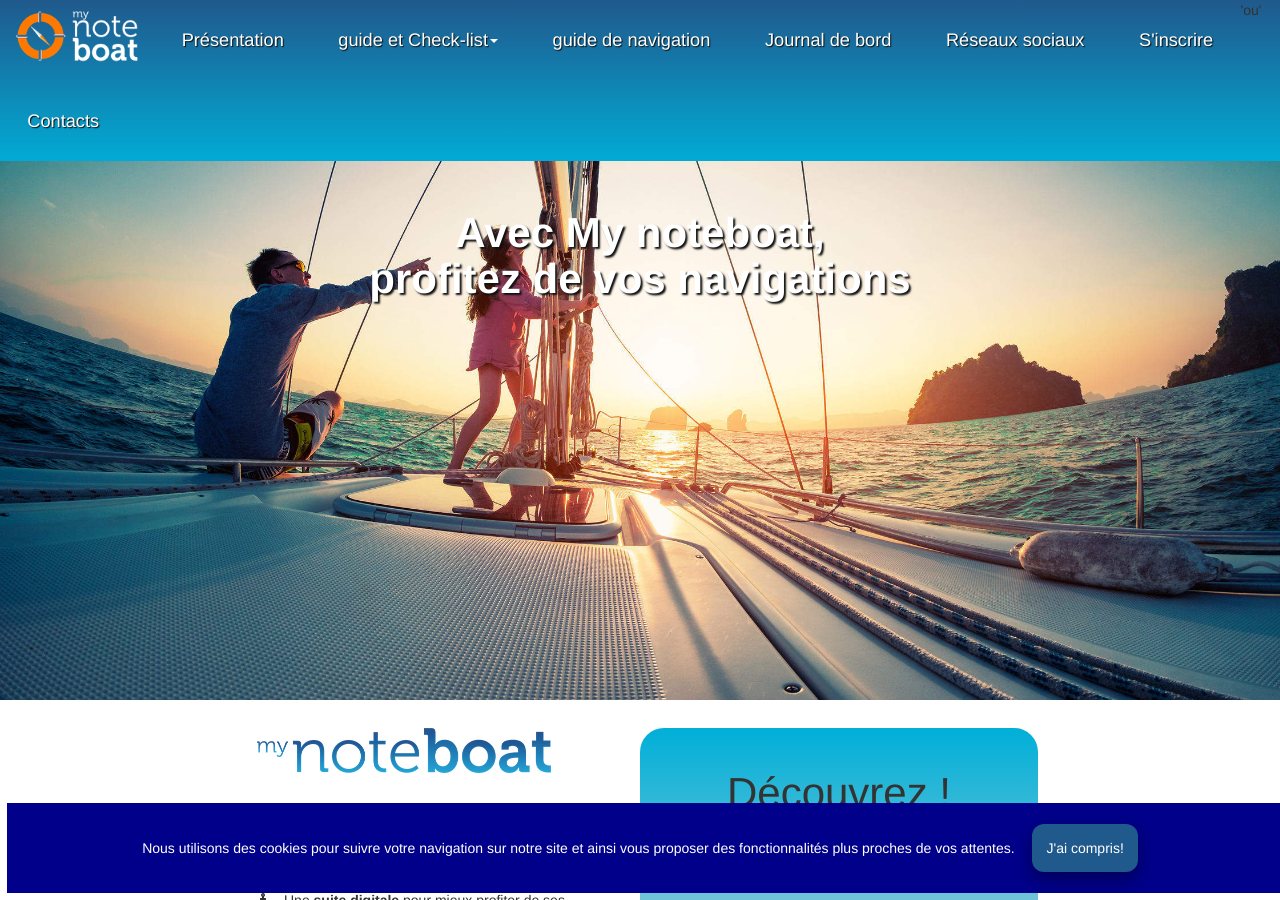
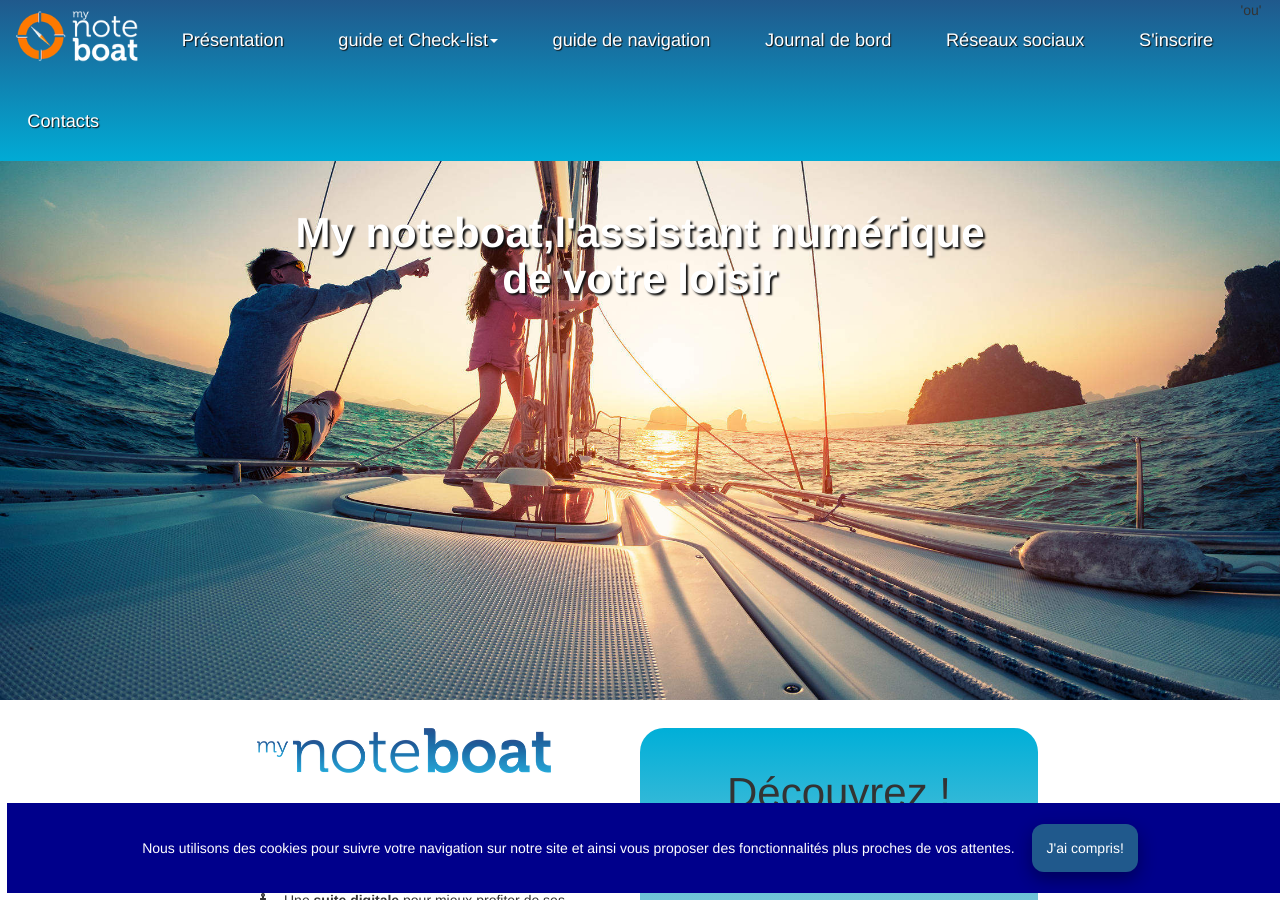
Before and after one commit to pjtiberghien/trial, a Jekyll site: the page built from docs/index.html, in a window 1280 px wide and 900 px high. Built offline with Jekyll 4.4.1, drawn with Linux system fonts in a browser that asks for light colours; nearby versions of some CDN libraries; grey boxes are pictures that could not be loaded.

Commit message:
change texte cellule supérieure

```diff
--- a/docs/index.html
+++ b/docs/index.html
@@ -4,8 +4,8 @@ title: My noteboat, l'appli des plaisanciers
 description: My noteboat, une suite digitale pour mieux profiter de ses navigations, pour tous les plaisanciers, du nouveau permis au marin confirmé, au format digital, pour l'avoir toujours sur soi avec son téléphone, sa tablette ou son portable
 ---
 <header class="container-fluid withbackground" id="home">
-    <h1>Avec  My noteboat,<br>
-        profitez de vos navigations</h1>
+    <h1>My noteboat,l'assistant numérique<br>
+        de votre loisir</h1>
 </header>
 
 <div class="container-fluid" id="about">
```
